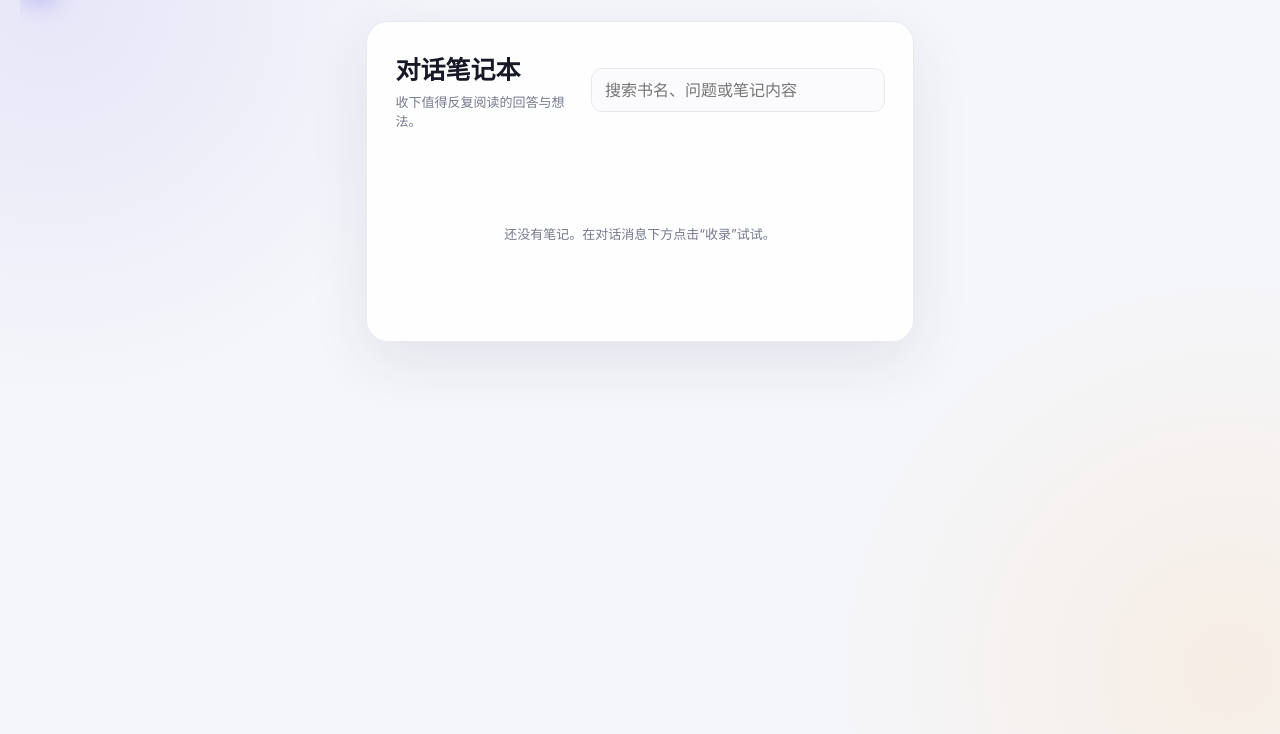
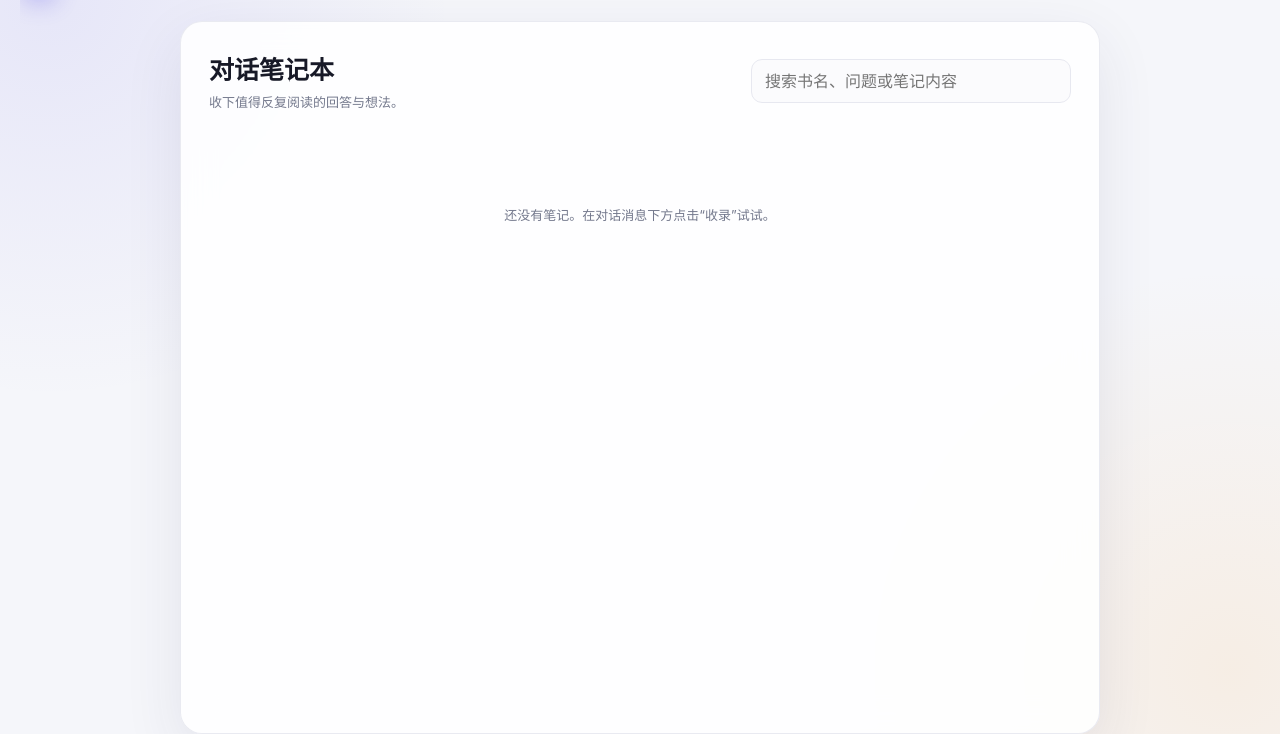
Before and after one commit to achievingKoala/read-tree, a website: page index.html in a window 1280 px wide. Both pictures are taken after a click on the button "笔记本". Shown: the part 66-800 px from the top of the page. Drawn offline with Linux system fonts and the light colour scheme.

Commit message:
Notebook bug

```diff
--- a/index.html
+++ b/index.html
@@ -161,6 +161,9 @@
       }
 
       .records-page {
+        flex: 1;
+        width: min(920px, 100%);
+        min-height: 0;
         max-width: 920px;
         margin: 0 auto;
         padding: 28px;
```
